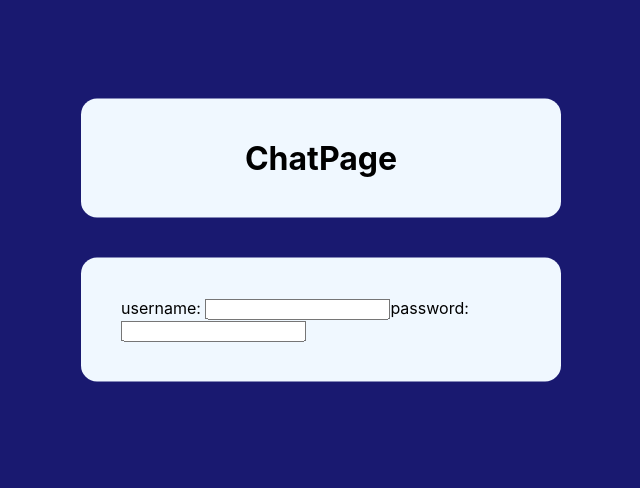
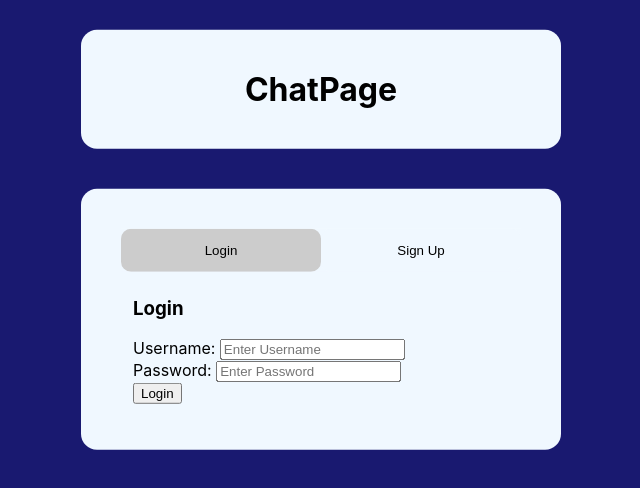
Before and after one commit to katze314/chat, a React (Create React App) app in the folder frontend/: page /home in a window 1280 px wide. Shown: the top 488 px of the page, without its empty margins (319-959 px from the left). Built offline with nearby package versions, Linux system fonts and the light colour scheme.

Commit message:
home frontend

```diff
--- a/frontend/src/App.css
+++ b/frontend/src/App.css
@@ -21,7 +21,45 @@ h1{
 
 .container{
     position: absolute;
-    left: 50%;
-    top: 30%;
-    transform: translate(-50%, -50%);
+        left: 50%;
+        top: 30%;
+        transform: translate(-50%, -50%);
 }
+
+
+
+ /* Style the tab */
+ .tab {
+     overflow: hidden;
+     background-color: aliceblue;
+ }
+
+ /* Style the buttons that are used to open the tab content */
+ .tab button {
+     background-color: inherit;
+     float: left;
+     border: none;
+     outline: none;
+     cursor: pointer;
+     padding: 14px 16px;
+     transition: 0.3s;
+     border-radius: 10px;
+     width: 25vh;
+ }
+
+ /* Change background color of buttons on hover */
+ .tab button:hover {
+     background-color: #ddd;
+ }
+
+ /* Create an active/current tablink class */
+ .tab button.active {
+     background-color: #ccc;
+ }
+
+ /* Style the tab content */
+ .tabcontent {
+     display: none;
+     padding: 6px 12px;
+     border-top: none;
+ }
--- a/frontend/src/pages/homepage.js
+++ b/frontend/src/pages/homepage.js
@@ -1,10 +1,38 @@
 import '../App.css';
 import { div } from 'framer-motion/client';
-import React from 'react'
+import React, { useEffect, useState }  from 'react'
 //import { Button, HStack } from "@chakra-ui/react"
 
 
 const Homepage = () => {
+    const [name, setName] = useState();
+    const [email, setEmail] = useState();
+    const [password, setPassword] = useState();
+    const [cpassword, setCpassword] = useState();
+
+    const submitSignup = () => {};
+
+    const submitLogin = () => {};
+
+    useEffect(() =>{
+        document.getElementById("defaultOpen")?.click();
+    }, []);
+
+    const openTab = (evt, tabName) => {
+        const tabcontent = document.getElementsByClassName("tabcontent");
+    for (let i = 0; i < tabcontent.length; i++) tabcontent[i].style.display = "none";
+
+    const tablinks = document.getElementsByClassName("tablinks");
+    for (let i = 0; i < tablinks.length; i++)
+      tablinks[i].className = tablinks[i].className.replace(" active", "");
+
+    document.getElementById(tabName).style.display = "block";
+    evt.currentTarget.className += " active";
+    };
+
+
+
+
     return (
     <>
     <div class="container">
@@ -17,17 +45,56 @@ const Homepage = () => {
     </div>
 
     <div class="box">
+        <div>
+        <div class="tab">
+            <button id="defaultOpen" class="tablinks" onClick={(e) => openTab(e, 'Login')}>Login</button>
+            <button class="tablinks" onClick={(e) => openTab(e, 'SignUp')}>Sign Up</button>
+        </div>
 
+        <div id="Login" class="tabcontent">
+        <h3>Login</h3>
         <form>
-        <label for="username">username: </label>
-        <input type="text" name="username"></input>
-        <label for="password">password: </label>
-        <input type="text" name="password"></input>
+            <label for="username" >Username: </label>
+            <input onChange={(e) => setName(e.target.value)}
+            type="text" name="username" placeholder="Enter Username"></input>
+            <br></br>
+            <label for="password">Password:   </label>
+            <input onChange={(e) => setName(e.target.value)}
+            type="text" name="password" placeholder="Enter Password"></input>
+            <br></br>
+            <button type="submit" onClick={submitLogin}>Login</button>
+        </form>
+        </div>
+
+        <div id="SignUp" class="tabcontent">
+        <h3>Sign Up</h3>
+        <form>
+            <label for="username">Username: </label>
+            <input type="text" name="username" placeholder="Enter Username"
+            onchange={(e) => setName(e.target.value)}
+            ></input>
+            <br></br>
+            <label for="password">Password: </label>
+            <input onchange={(e) => setPassword(e.target.value)}
+            type="text" name="password" placeholder="Enter Password"></input>
+            <br></br>
+            <label for="cpassword">Confirm Password: </label>
+            <input
+            onchange={(e) => setCpassword(e.target.value)}
+            type="text" name="cpassword" placeholder="Confirm Password"></input>
+            <br></br>
+            <button type="submit" onClick={submitSignup}>Sign Up</button>
 
         </form>
+        </div>
+
+    </div>
+
 
     </div>
     </div>
+
+
 
 </>
 );
```
Also changed, not shown: frontend/src/components/Authentification/Signup.js (added, +10 -0 lines), frontend/src/components/Authentification/Login.js (added).
